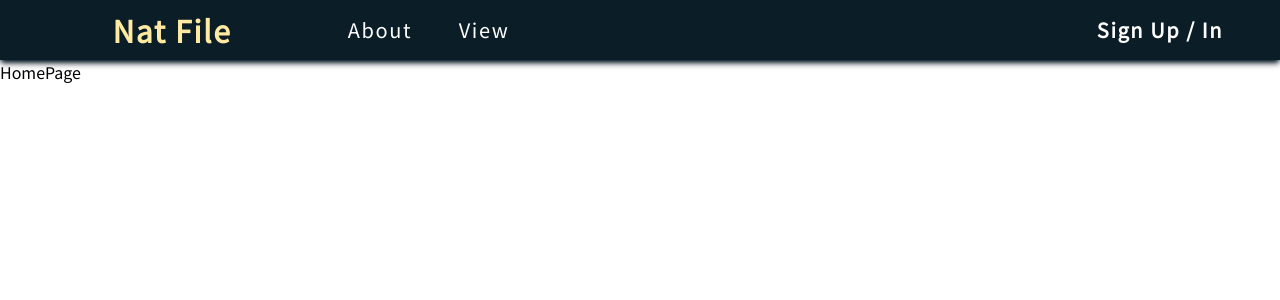
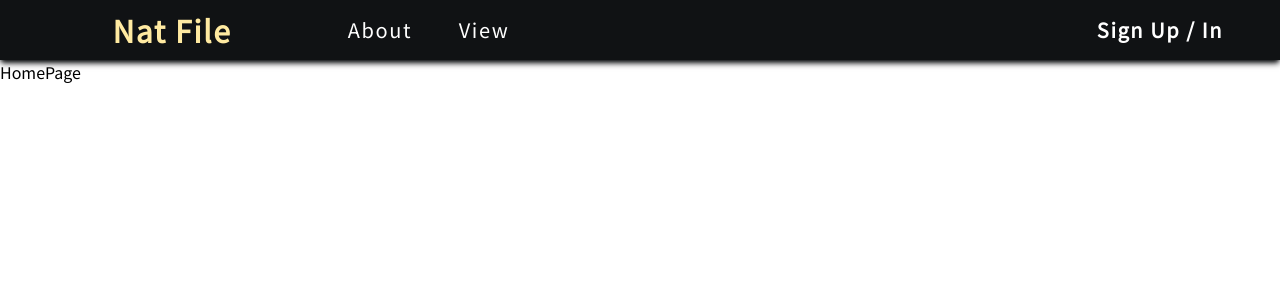
Before and after one commit to raamiiChu/Nat-File, a React (Create React App) app in the folder client/: page / in a window 1280 px wide. Shown: the top 300 px of the page. Built offline with nearby package versions, Linux system fonts and the light colour scheme.

Commit message:
Docs: color, box shadow

```diff
--- a/client/tailwind.config.js
+++ b/client/tailwind.config.js
@@ -5,8 +5,13 @@ module.exports = {
         extend: {
             colors: {
                 primary: "#FFEAA1",
+                secondary: "#9fe870",
                 white: "#FFFFFF",
-                black: "#0B1D27",
+                black: "#101214",
+                gray: "#30353b",
+            },
+            boxShadow: {
+                surrounding: "0px 0px 10px 5px",
             },
         },
     },
```
